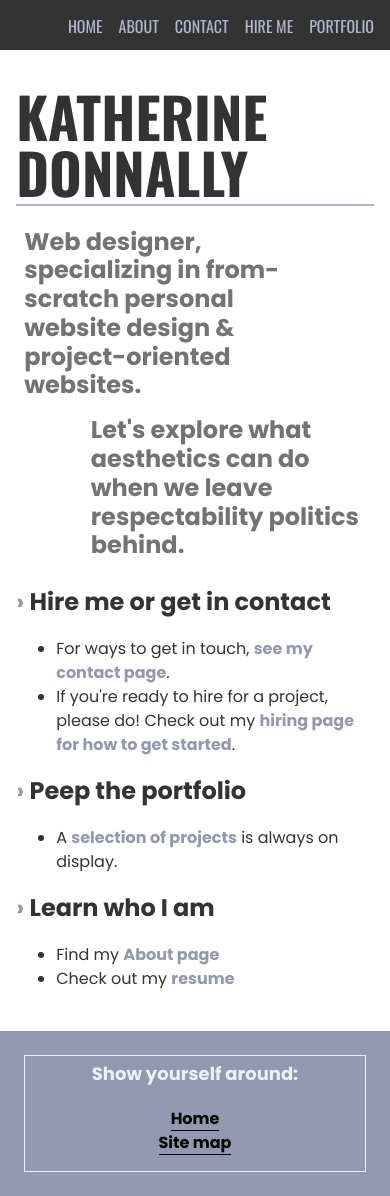
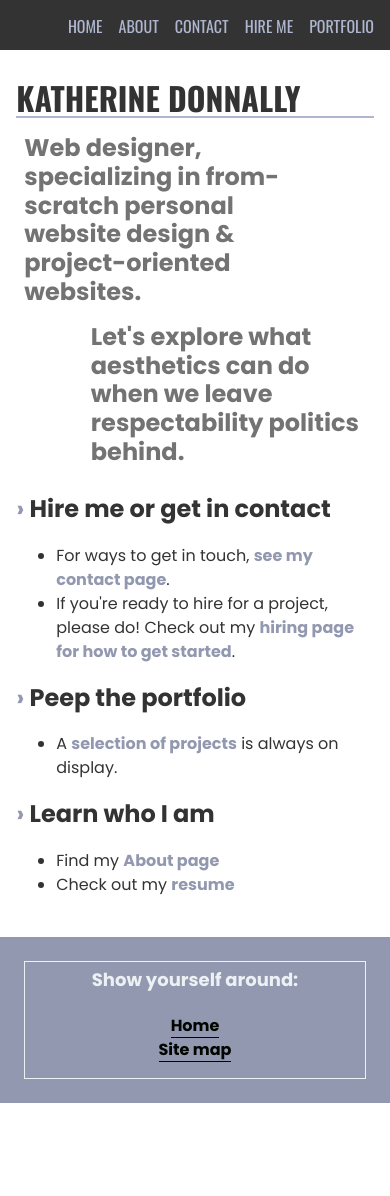
Before and after one commit to kbdonnally/katherinedoes.design, a Jekyll site: the page built from index.html, in a window 390 px wide. Built offline with Jekyll 4.4.1, drawn with Linux system fonts in a browser that asks for light colours; some web fonts are replaced; after the commit the page ends 1103 px from its top, so only the background shows below that.

Commit message:
Add media queries to home title font size

```diff
--- a/assets/css/_sass/_pages/_new-home.scss
+++ b/assets/css/_sass/_pages/_new-home.scss
@@ -27,11 +27,21 @@
 		line-height: 1;
 		margin: .25em 0;
 		padding-bottom: .0625em;
-		font-size: 3.5rem;
+		font-size: 2rem;
 		font-family: 'Oswald', sans-serif;
 		font-weight: 700;
 		text-transform: uppercase;
 		border-bottom: 2px solid $grayblue--light;
+	}
+	@media screen and (min-width: 600px) {
+		h1 {
+			font-size: 2.75rem;
+		}
+	}
+	@media screen and (min-width: 768px) {
+		h1 {
+			font-size: 3.5rem;
+		}
 	}
 }
 
```
